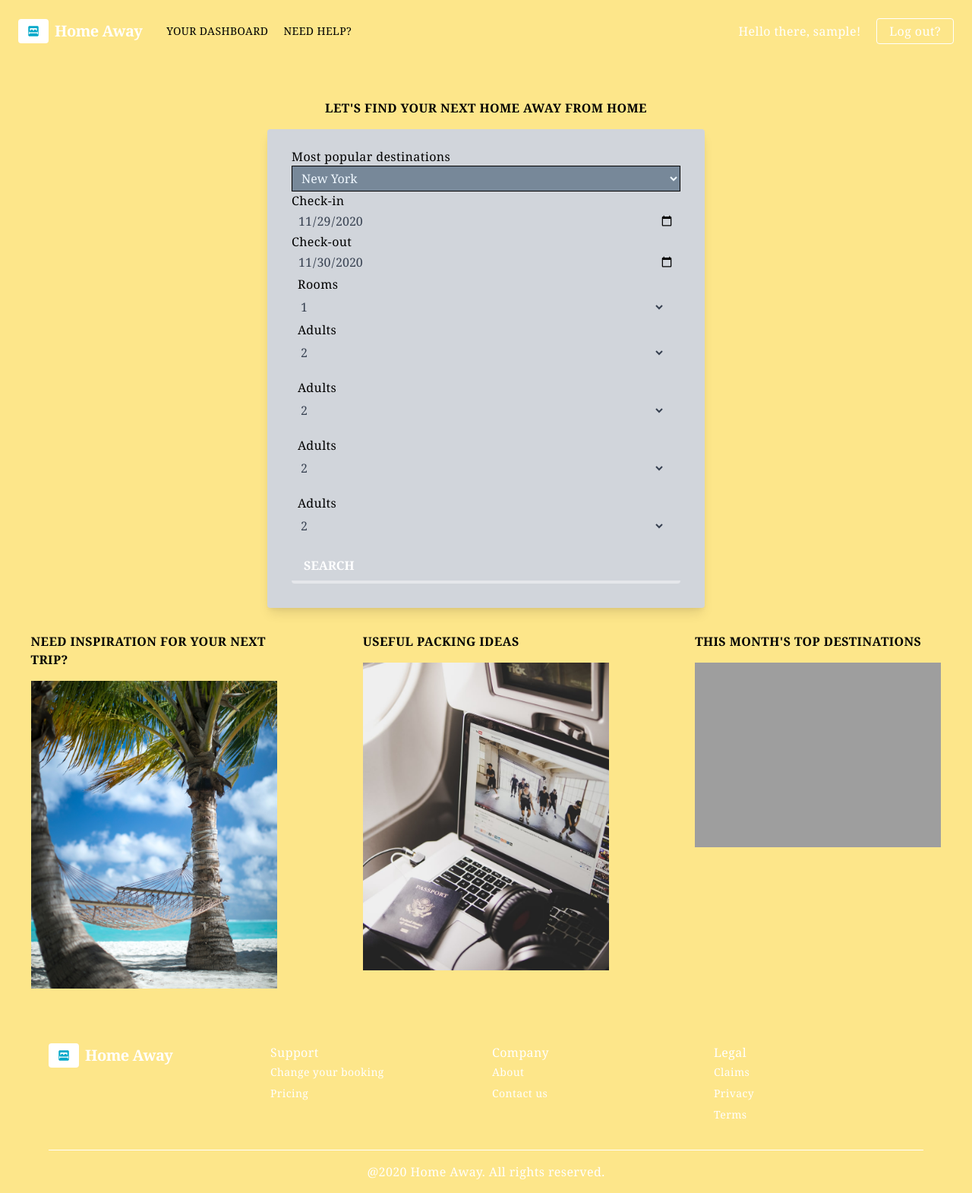
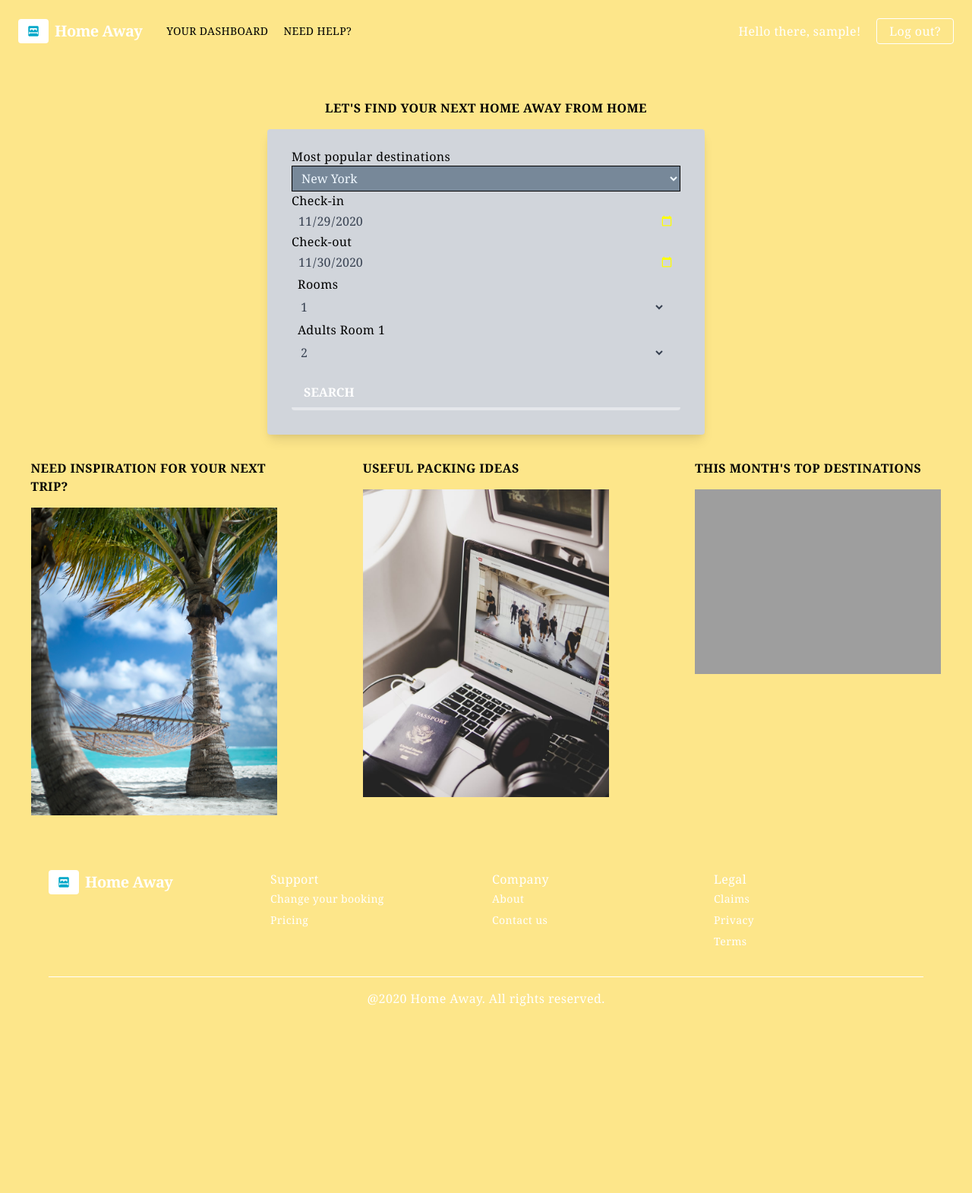
Before and after one commit to tokich6/vacation_app, a Flask app: page / in a window 1280 px wide. Shown: the whole page at 76% size. After the commit the page ends 1324 px from the top, so only its background shows below. Run offline with Flask 2, Linux system fonts and the light colour scheme; the visitor is signed in with stand-in values (Sample User, id 1); grey boxes are pictures that could not be loaded.

Commit message:
start work on dynamic room dropdown, add cursor to calendar indicator

```diff
--- a/static/script.js
+++ b/static/script.js
@@ -2,6 +2,12 @@ let navToggle = document.querySelector('.nav');
 let alert = document.querySelector('#alert');
 let btn = document.querySelector('#btn');
 let slideIndex = 1;
+let rooms = document.querySelector('#rooms');
+let adults1 = document.querySelector('.adults-room1');
+let adults2 = document.querySelector('.adults-room2');
+let adults3 = document.querySelector('.adults-room3');
+let adults4 = document.querySelector('.adults-room4');
+
 
 showSlides(slideIndex);
 
@@ -40,7 +46,23 @@ function plusSlides(n) {
   showSlides(slideIndex += n);
 }
 
-// function getValue(obj){
-//   console.log(obj.value);
-//   return obj.value;
-// }
+//dynamic rooms options
+rooms.onchange = function() {
+  let roomsNumber = []
+  roomsNumber.length = rooms.value;
+  console.log(roomsNumber.length);
+  toggleRooms(roomsNumber);
+}
+
+function toggleRooms(rooms){
+  if (rooms.length === 2) {
+    adults2.classList.toggle('hidden');
+  } else if (rooms.length === 3) {
+    adults2.classList.toggle('hidden');
+    adults3.classList.toggle('hidden');
+  } else if (rooms.length === 4) {
+    adults2.classList.toggle('hidden');
+    adults3.classList.toggle('hidden');
+    adults4.classList.toggle('hidden');
+  }
+}
--- a/static/style.css
+++ b/static/style.css
@@ -10,6 +10,15 @@ html, body {
   background-color: lightslategrey;
   color: aliceblue;
 }
+
+input[type="date"]::-webkit-calendar-picker-indicator {
+  cursor: pointer;
+  color: #38b2ac;
+  /* filter: invert(1); */
+  filter: invert(100%) sepia() saturate(10000%) hue-rotate(0deg)
+ }
+
+
 
 @media screen and (max-width: 1023px) {
   .nav {
--- a/templates/index.html
+++ b/templates/index.html
@@ -77,7 +77,7 @@
     <label
       class="inline-block appearance-none bg-transparent border-none w-full py-1 px-2 leading-tight focus:outline-none"
       for="adult1"
-      >Adults</label
+      >Adults Room 1</label
     >
     <select
       class="bg-transparent border-none w-full text-gray-700 mr-3 py-1 px-2 leading-tight focus:outline-none cursor-pointer"
@@ -91,11 +91,11 @@
     </select>
   </div>
 
-  <div class="adults-room2 mr-5 mb-4">
+  <div class="adults-room2 mr-5 mb-4 hidden">
     <label
       class="inline-block appearance-none bg-transparent border-none w-full py-1 px-2 leading-tight focus:outline-none"
       for="adult2"
-      >Adults</label
+      >Adults Room 2</label
     >
     <select
       class="bg-transparent border-none w-full text-gray-700 mr-3 py-1 px-2 leading-tight focus:outline-none cursor-pointer"
@@ -109,11 +109,11 @@
     </select>
   </div>
 
-  <div class="adults-room3 mr-5 mb-4">
+  <div class="adults-room3 mr-5 mb-4 hidden">
     <label
       class="inline-block appearance-none bg-transparent border-none w-full py-1 px-2 leading-tight focus:outline-none"
       for="adult3"
-      >Adults</label
+      >Adults Room 3</label
     >
     <select
       class="bg-transparent border-none w-full text-gray-700 mr-3 py-1 px-2 leading-tight focus:outline-none cursor-pointer"
@@ -127,11 +127,11 @@
     </select>
   </div>
 
-  <div class="adults-room4 mr-5 mb-4">
+  <div class="adults-room4 mr-5 mb-4 hidden">
     <label
       class="inline-block appearance-none bg-transparent border-none w-full py-1 px-2 leading-tight focus:outline-none"
       for="adult4"
-      >Adults</label
+      >Adults Room 4</label
     >
     <select
       class="bg-transparent border-none w-full text-gray-700 mr-3 py-1 px-2 leading-tight focus:outline-none cursor-pointer"
@@ -158,7 +158,10 @@
   <!-- </section> -->
 </form>
 
-<article class="md:grid-cols-3 md:grid md:grig-cols-2 md:gap-x-8 md:gap-y-10 mb-4">
+<article class="md:grid md:grid-cols-3 md:gap-x-8 md:gap-y-10 mb-4">
+<!-- <article class="grid grid-flow-col md:grig-cols-2 lg:grid-cols-3"> -->
+
+
   <div class="relative mx-auto w-4/5">
     <h3 class="py-4 text-teal-500 uppercase font-semibold">
       Need inspiration for your next trip?
```
